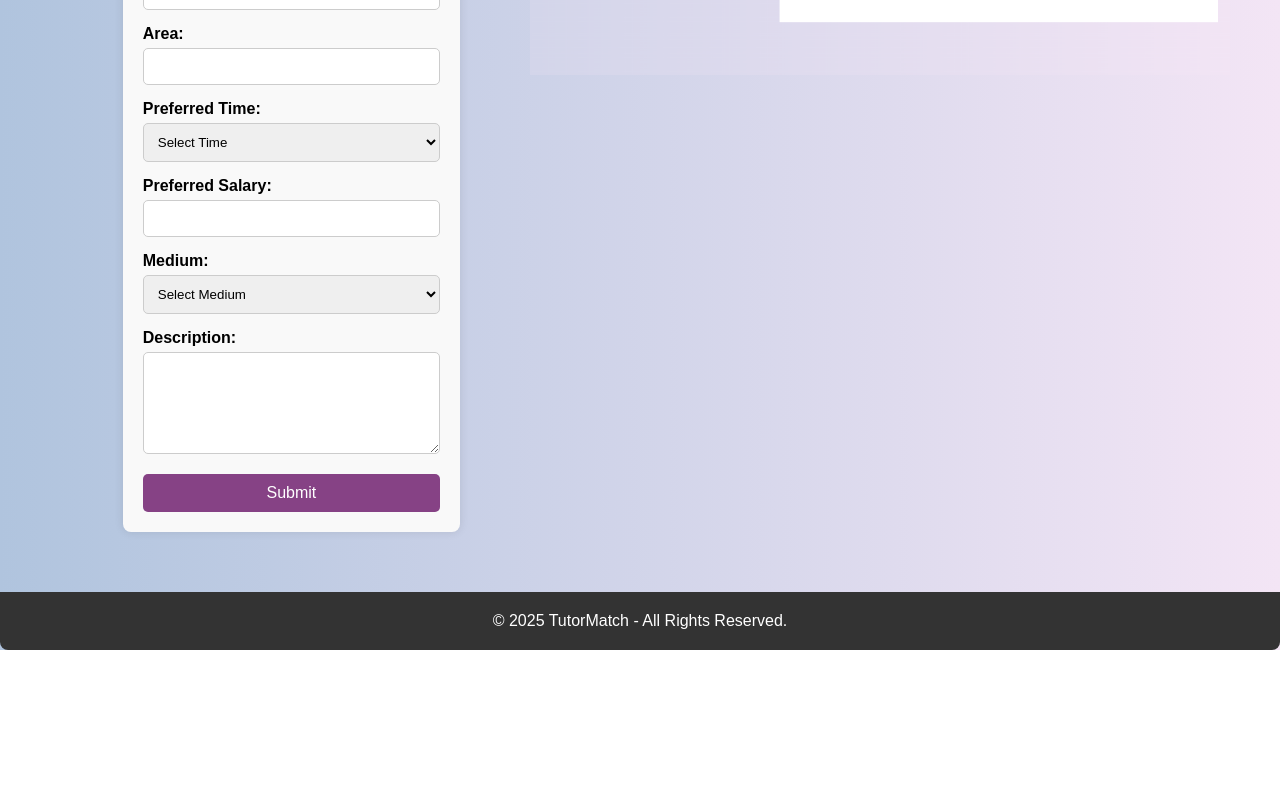
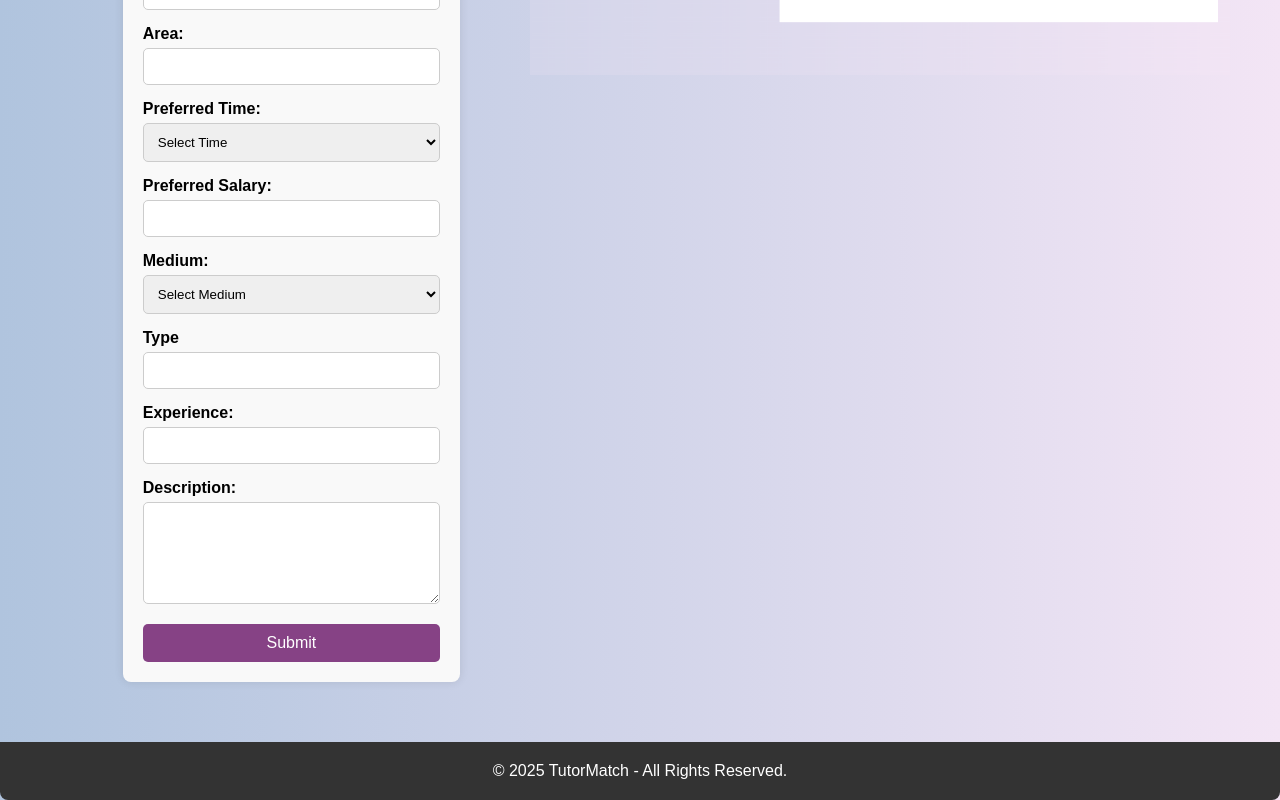
Before and after one commit to Ramisa-Tasneem/TutorMatch, a React (Vite) app in the folder Frontend/: page /tutor-request in a window 1280 px wide. Shown: the part 773-1573 px from the top of the page. Before the commit the page ends 1423 px from the top, so only its background shows below. Built offline with nearby package versions, Linux system fonts and the light colour scheme.

Commit message:
type&experience attribute

```diff
--- a/Frontend/src/pages/tutorReq.jsx
+++ b/Frontend/src/pages/tutorReq.jsx
@@ -105,6 +105,12 @@ const TutorRequest = () => {
               ))}
             </select>
 
+            <label>Type</label>
+            <input type="text" name="Type" value={formData.Type} onChange={handleChange} required />
+
+            <label>Experience:</label>
+            <input type="text" name="Experience" value={formData.Experience} onChange={handleChange} required />
+
             <label>Description:</label>
             <textarea name="ShortTuitionDescription" value={formData.ShortTuitionDescription} onChange={handleChange}></textarea>
 
```
